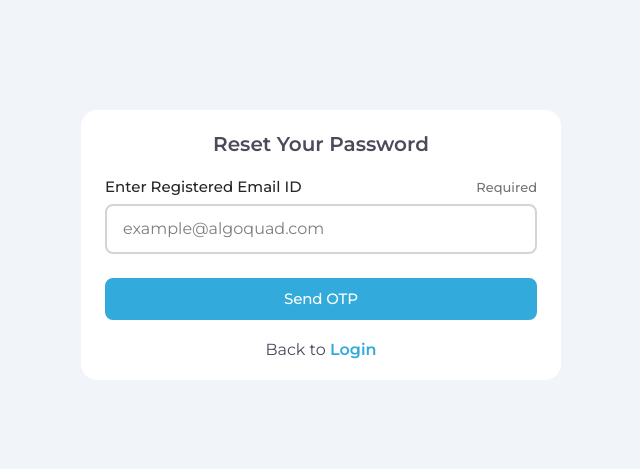
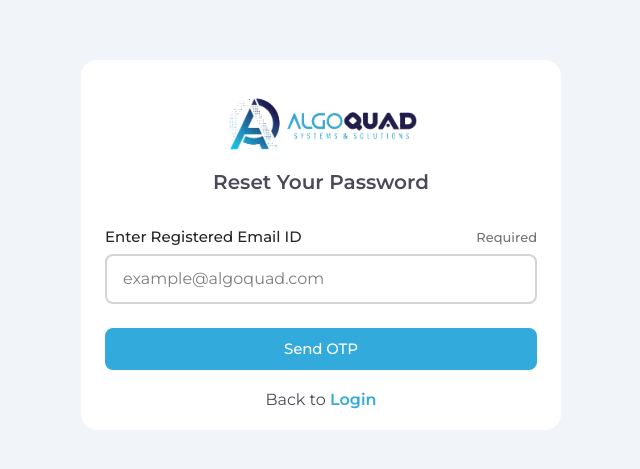
Before and after one commit to neon-lab-dev/AlgoQuad-HR-Portal-Client, a React (Vite) app: page /forgot-password in a window 1280 px wide. Shown: the part 155-624 px from the top of the page, without its empty margins (319-959 px from the left). Built offline with nearby package versions, Linux system fonts and the light colour scheme.

Commit message:
Completed

```diff
--- a/src/pages/Auth/ForgotPassword/ForgotPassword.tsx
+++ b/src/pages/Auth/ForgotPassword/ForgotPassword.tsx
@@ -10,6 +10,7 @@ import {
 import { useForgotPasswordMutation } from "../../../redux/Features/Auth/authApi";
 import toast from "react-hot-toast";
 import { useNavigate } from "react-router-dom";
+import { ICONS } from "../../../assets";
 
 type TFormData = {
   email: string;
@@ -47,9 +48,12 @@ const ForgotPassword = () => {
         onSubmit={handleSubmit(handleForgotPassword)}
         className="flex flex-col gap-6 rounded-2xl p-6 w-full md:w-[400px] lg:w-[480px] bg-white"
       >
-        <h1 className="text-neutral-140 leading-5 font-semibold text-xl text-center">
-          Reset Your Password
-        </h1>
+        <div>
+          <img src={ICONS.logo} alt="AlgoQuad" className="w-50 mx-auto mb-2" />
+          <h1 className="text-neutral-140 leading-5 font-semibold text-xl text-center mb-3">
+            Reset Your Password
+          </h1>
+        </div>
 
         <TextInput
           label="Enter Registered Email ID"
--- a/src/pages/Auth/Login/Login.tsx
+++ b/src/pages/Auth/Login/Login.tsx
@@ -10,6 +10,7 @@ import { setUser } from "../../../redux/Features/Auth/authSlice";
 import TextInput from "../../../components/Reusable/TextInput/TextInput";
 import PasswordInput from "../../../components/Reusable/PasswordInput/PasswordInput";
 import Button from "../../../components/Reusable/Button/Button";
+import { ICONS } from "../../../assets";
 
 type TFormData = {
   email: string;
@@ -64,7 +65,7 @@ const Login = () => {
           navigate("/dashboard/hr");
         } else if (user?.role === "employee") {
           navigate("/dashboard/employee/me");
-        };
+        }
       }
     } catch (err: any) {
       toast.error(err?.data?.message || "Something went wrong!");
@@ -73,6 +74,7 @@ const Login = () => {
   return (
     <div className="bg-neutral-150  h-screen flex flex-col justify-center items-center font-Montserrat">
       <div className="rounded-2xl p-6 w-full md:w-[400px] lg:w-[480px] bg-white">
+          <img src={ICONS.logo} alt="AlgoQuad" className="w-50 mx-auto mb-2" />
         <form
           onSubmit={handleSubmit(handleLogin)}
           className="flex flex-col gap-6"
@@ -107,7 +109,10 @@ const Login = () => {
             />
 
             <div className="flex justify-end">
-              <Link to="/forgot-password" className="text-sm text-primary-10 font-semibold hover:underline cursor-pointer">
+              <Link
+                to="/forgot-password"
+                className="text-sm text-primary-10 font-semibold hover:underline cursor-pointer"
+              >
                 Forgot Password?
               </Link>
             </div>
--- a/src/pages/Auth/ResetPassword/ResetPassword.tsx
+++ b/src/pages/Auth/ResetPassword/ResetPassword.tsx
@@ -6,6 +6,7 @@ import toast from "react-hot-toast";
 import PasswordInput from "../../../components/Reusable/PasswordInput/PasswordInput";
 import Button from "../../../components/Reusable/Button/Button";
 import { useResetPasswordMutation } from "../../../redux/Features/Auth/authApi";
+import { ICONS } from "../../../assets";
 
 type TResetPasswordForm = {
   newPassword: string;
@@ -72,10 +73,16 @@ const ResetPassword = () => {
           className="flex flex-col gap-6 lg:gap-5"
         >
           <div className="text-center mb-3">
+            <img
+              src={ICONS.logo}
+              alt="AlgoQuad"
+              className="w-50 mx-auto mb-2"
+            />
             <h1 className="text-neutral-140 leading-5 font-semibold text-xl">
               Set New Password
             </h1>
           </div>
+
 
           {/* New Password */}
           <PasswordInput
--- a/src/pages/Auth/VerifyOTP/VerifyOTP.tsx
+++ b/src/pages/Auth/VerifyOTP/VerifyOTP.tsx
@@ -12,6 +12,7 @@ import {
   useVerifyOtpMutation,
   useResendOTPMutation,
 } from "../../../redux/Features/Auth/authApi";
+import { ICONS } from "../../../assets";
 
 const OTP_LENGTH = 6;
 const TIMER_SECONDS = 120; // 2 minutes
@@ -171,6 +172,8 @@ const VerifyOTP = () => {
         className="flex flex-col gap-6 rounded-2xl p-6 w-full md:w-[400px] lg:w-[480px] bg-white"
       >
         <div className="text-center space-y-2">
+          <img src={ICONS.logo} alt="AlgoQuad" className="w-50 mx-auto mb-2" />
+
           <h1 className="text-neutral-140 leading-5 font-semibold text-xl">
             Verify Your Email
           </h1>
```
